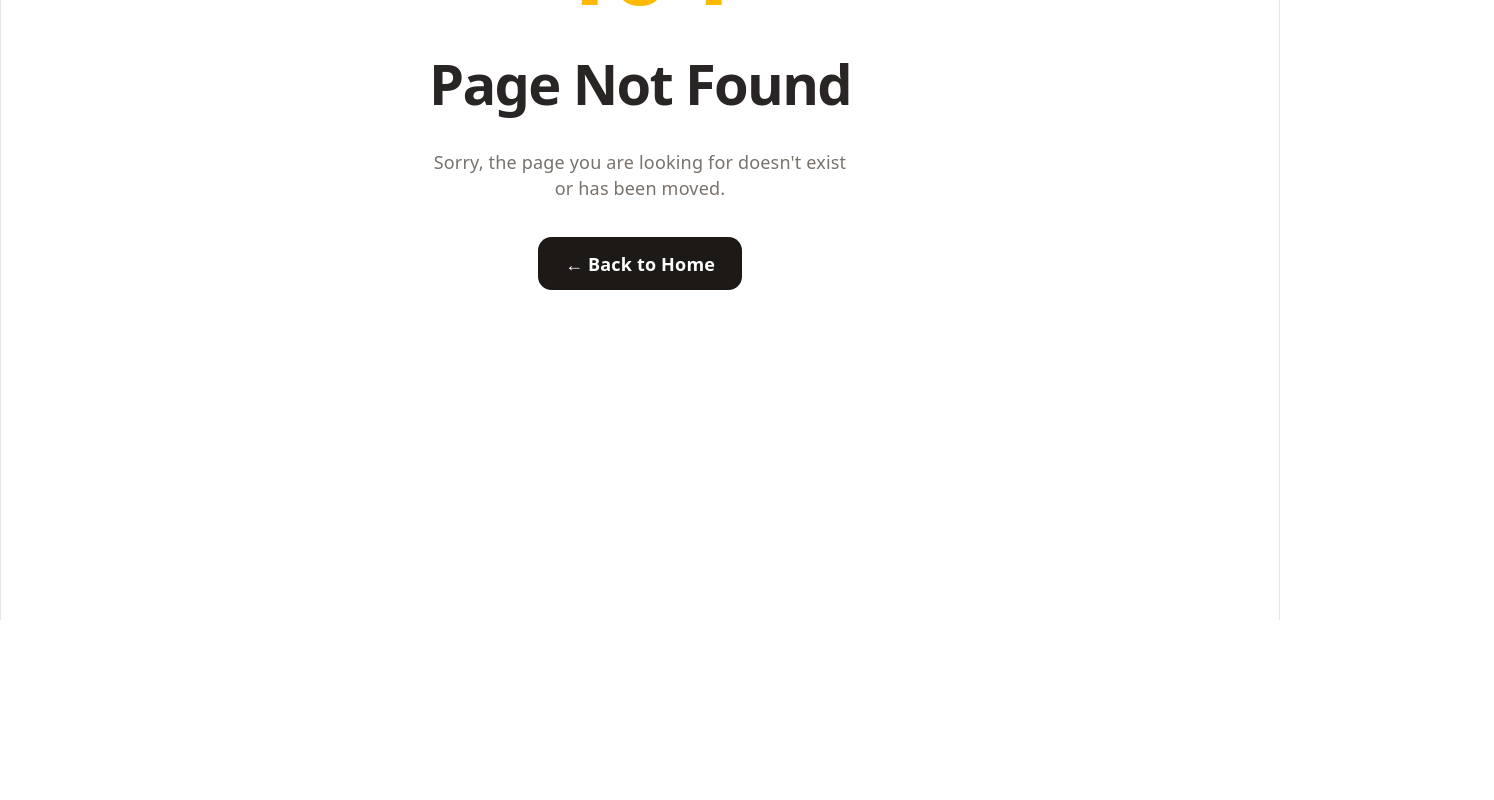
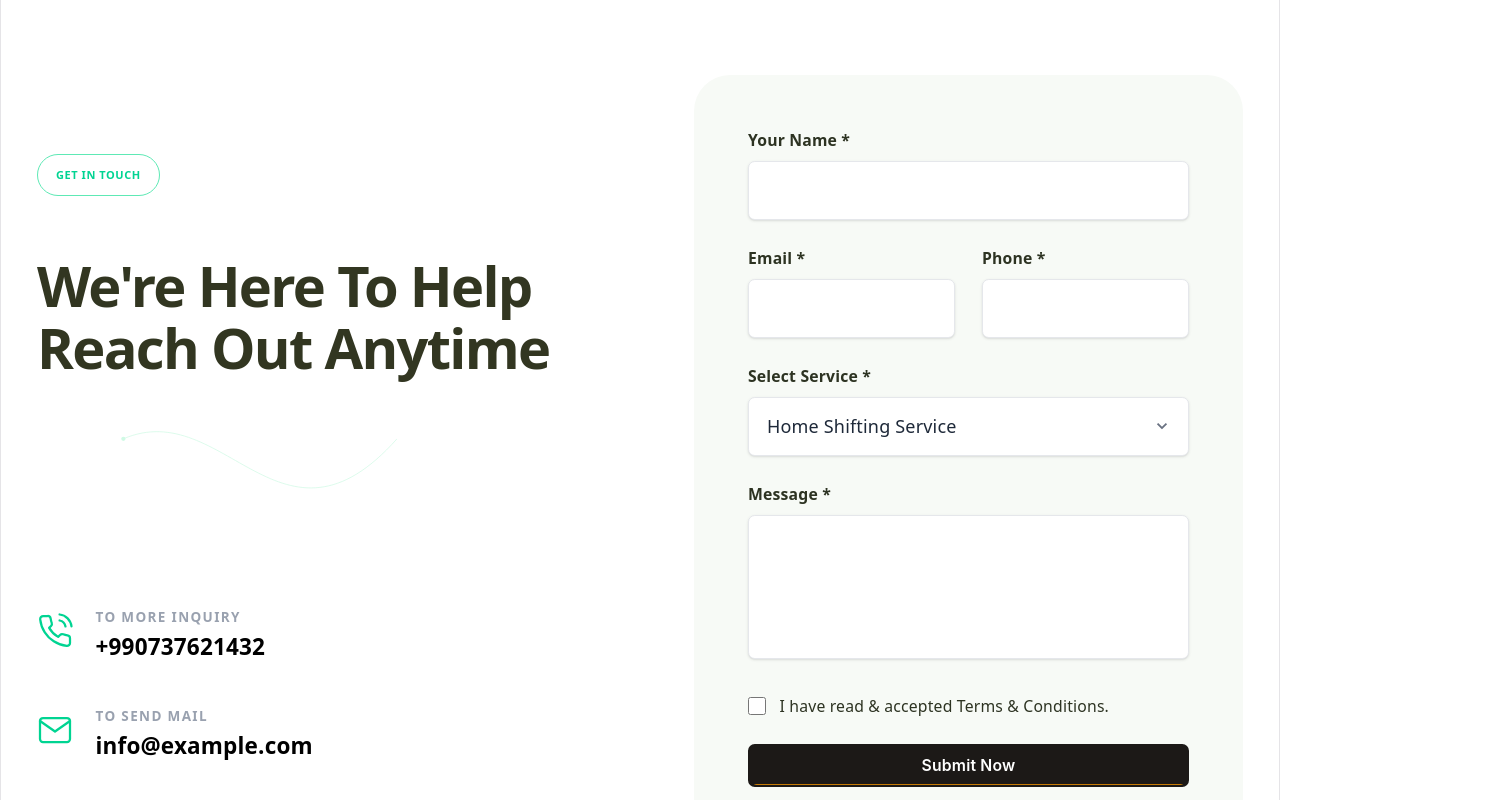
Before and after one commit to mdwasimdev1/service-management-frontend, a React (Vite) app: page /contact in a window 1280 px wide. Before the commit this address had no page. Shown: the part 180-980 px from the top of the page, 1494 px wide, since content can reach past the window. Before the commit the page ends 800 px from the top, so only its background shows below. Built offline with nearby package versions, Linux system fonts and the light colour scheme.

Commit message:
I Have Designed contact page

```diff
--- a/src/components/layout/Footer.tsx
+++ b/src/components/layout/Footer.tsx
@@ -13,12 +13,11 @@ const Footer = () => {
   return (
     <footer className="bg-[#111111] text-gray-400 font-sans relative overflow-hidden">
       {/* Background decorations - simple gradients to mimic the image's faint shapes */}
-      <div className="absolute top-0 left-0 w-[400px] h-[400px] bg-gradient-to-br from-teal-900/10 to-transparent opacity-50 rounded-full blur-3xl -translate-x-1/2 -translate-y-1/2 pointer-events-none"></div>
-      <div className="absolute bottom-0 right-0 w-[500px] h-[500px] bg-gradient-to-tl from-indigo-900/10 to-transparent opacity-50 rounded-full blur-3xl translate-x-1/3 translate-y-1/3 pointer-events-none"></div>
+
 
       {/* Subtle grid pattern overlay if needed, but keeping it simple for now */}
 
-      <div className="container mx-auto px-4 md:px-6 lg:px-8 max-w-7xl relative z-10 pt-20 pb-12">
+      <div className="container mx-auto px-4 md:px-6 lg:px-8 max-w-7xl relative z-10 pt-10 pb-5">
         <div className="grid grid-cols-1 md:grid-cols-2 lg:grid-cols-12 gap-10 lg:gap-8">
 
           {/* Column 1: Brand & About */}
@@ -172,10 +171,10 @@ const Footer = () => {
       </div>
 
       {/* Bottom Bar */}
-      <div className="border-t border-gray-800 py-6 mt-4 relative z-10">
+      <div className="border-t border-gray-800 py-5 mt-4 relative z-10">
         <div className="container mx-auto px-4 md:px-6 lg:px-8 max-w-7xl flex flex-col md:flex-row justify-between items-center gap-4 text-xs">
           <p className="text-gray-500">
-            Copyright 2026 <span className="text-white font-medium">Servic</span> | Design By <span className="text-white font-medium">Egens Lab</span>
+            Copyright 2026 <span className="text-white font-medium">Servic</span> | Design By <span className="text-white font-medium">MD Wasim</span>
           </p>
           <div className="flex gap-6 font-medium">
             <Link to="#" className="text-white hover:text-yellow-400 transition-colors">Support Policy</Link>
--- a/src/components/ui/CustomButton.tsx
+++ b/src/components/ui/CustomButton.tsx
@@ -35,7 +35,7 @@ export default function CustomButton({
     "cursor-pointer select-none whitespace-nowrap no-underline",
 
     // Shape & spacing
-    "rounded-lg px-5 py-2.5",
+    "rounded-md px-5 py-2.5",
 
     // Typography
     "font-semibold text-sm font-[Inter,system-ui,sans-serif] leading-none",
@@ -53,7 +53,7 @@ export default function CustomButton({
     "focus-visible:outline focus-visible:outline-[2.5px] focus-visible:outline-amber-500 focus-visible:outline-offset-[3px]",
 
     // Full-width form variant
-    fullWidth ? "w-full py-[14px] rounded-xl text-[0.9375rem]" : "",
+    fullWidth ? "w-full py-5 rounded-md text-[0.9375rem]" : "",
 
     className,
   ]
--- /dev/null
+++ b/src/pages/ContactPage.tsx
@@ -0,0 +1,150 @@
+import React from "react";
+import { FiPhoneCall, FiMail } from "react-icons/fi";
+import CustomButton from "../components/ui/CustomButton";
+
+const ContactPage: React.FC = () => {
+  return (
+    <div className="bg-white min-h-screen">
+      <div className="max-w-7xl mx-auto px-4 sm:px-6 lg:px-8 py-20 lg:py-28">
+        <div className="grid grid-cols-1 lg:grid-cols-2 gap-16 lg:gap-24 items-center">
+
+          {/* Left Column */}
+          <div className="flex flex-col items-start relative">
+            <span className="inline-block border border-emerald-300 text-emerald-400 text-[11px] font-bold px-4 py-1.5 rounded-full uppercase tracking-wider mb-6">
+              Get In Touch
+            </span>
+
+            <h1 className="text-5xl lg:text-6xl font-extrabold text-[#323621] leading-[1.1] mb-6">
+              We're Here To Help <br /> Reach Out Anytime
+            </h1>
+
+            {/* Decorative wavy line */}
+            <div className="hidden lg:block relative w-full h-32 mb-4 ml-16">
+              <svg
+                className="absolute top-0 left-0 w-64 h-full text-emerald-100"
+                viewBox="0 0 200 100"
+                fill="none"
+                xmlns="http://www.w3.org/2000/svg"
+              >
+                <path
+                  d="M 10 20 C 80 -10 120 110 200 20"
+                  stroke="currentColor"
+                  strokeWidth="0.5"
+                />
+                <circle cx="10" cy="20" r="1.5" fill="currentColor" />
+              </svg>
+            </div>
+
+            <div className="flex flex-col gap-10 mt-8">
+              {/* Phone Info */}
+              <div className="flex items-start gap-5">
+                <div className="mt-1">
+                  <FiPhoneCall className="w-8 h-8 text-emerald-400" strokeWidth={1.5} />
+                </div>
+                <div className="flex flex-col">
+                  <span className="text-gray-400 text-xs font-bold tracking-widest uppercase mb-1">
+                    To More Inquiry
+                  </span>
+                  <span className="text-xl font-bold text-black">
+                    +990737621432
+                  </span>
+                </div>
+              </div>
+
+              {/* Mail Info */}
+              <div className="flex items-start gap-5">
+                <div className="mt-1">
+                  <FiMail className="w-8 h-8 text-emerald-400" strokeWidth={1.5} />
+                </div>
+                <div className="flex flex-col">
+                  <span className="text-gray-400 text-xs font-bold tracking-widest uppercase mb-1">
+                    To Send Mail
+                  </span>
+                  <span className="text-xl font-bold text-black">
+                    info@example.com
+                  </span>
+                </div>
+              </div>
+            </div>
+          </div>
+
+          {/* Right Column - Form */}
+          <div className="bg-[#F7FAF6] p-8 md:p-12 rounded-[2rem] w-full">
+            <form className="flex flex-col gap-6" onSubmit={(e) => e.preventDefault()}>
+
+              <div className="flex flex-col gap-2">
+                <label className="text-sm font-bold text-[#2d3322]">Your Name *</label>
+                <input
+                  type="text"
+                  className="w-full border border-gray-200 bg-white rounded-md px-4 py-3.5 text-gray-800 focus:outline-none focus:border-emerald-400 focus:ring-1 focus:ring-emerald-400 transition-colors shadow-sm"
+                />
+              </div>
+
+              <div className="grid grid-cols-1 md:grid-cols-2 gap-6">
+                <div className="flex flex-col gap-2">
+                  <label className="text-sm font-bold text-[#2d3322]">Email *</label>
+                  <input
+                    type="email"
+                    className="w-full border border-gray-200 bg-white rounded-md px-4 py-3.5 text-gray-800 focus:outline-none focus:border-emerald-400 focus:ring-1 focus:ring-emerald-400 transition-colors shadow-sm"
+                  />
+                </div>
+                <div className="flex flex-col gap-2">
+                  <label className="text-sm font-bold text-[#2d3322]">Phone *</label>
+                  <input
+                    type="tel"
+                    className="w-full border border-gray-200 bg-white rounded-md px-4 py-3.5 text-gray-800 focus:outline-none focus:border-emerald-400 focus:ring-1 focus:ring-emerald-400 transition-colors shadow-sm"
+                  />
+                </div>
+              </div>
+
+              <div className="flex flex-col gap-2">
+                <label className="text-sm font-bold text-[#2d3322]">Select Service *</label>
+                <div className="relative">
+                  <select className="w-full border border-gray-200 bg-white rounded-md px-4 py-3.5 text-gray-800 appearance-none focus:outline-none focus:border-emerald-400 focus:ring-1 focus:ring-emerald-400 transition-colors shadow-sm">
+                    <option value="" disabled selected className="text-gray-400">Home Shifting Service</option>
+                    <option value="cleaning">Cleaning Service</option>
+                    <option value="repair">AC Repair Service</option>
+                    <option value="plumbing">Electric & Plumbing</option>
+                  </select>
+                  <div className="pointer-events-none absolute inset-y-0 right-0 flex items-center px-4 text-gray-500">
+                    <svg className="fill-current h-4 w-4" xmlns="http://www.w3.org/2000/svg" viewBox="0 0 20 20">
+                      <path d="M9.293 12.95l.707.707L15.657 8l-1.414-1.414L10 10.828 5.757 6.586 4.343 8z" />
+                    </svg>
+                  </div>
+                </div>
+              </div>
+
+              <div className="flex flex-col gap-2">
+                <label className="text-sm font-bold text-[#2d3322]">Message *</label>
+                <textarea
+                  className="w-full border border-gray-200 bg-white rounded-md px-4 py-3.5 text-gray-800 focus:outline-none focus:border-emerald-400 focus:ring-1 focus:ring-emerald-400 transition-colors shadow-sm h-32 resize-none"
+                />
+              </div>
+
+              <div className="flex items-center gap-3 mt-2">
+                <input
+                  type="checkbox"
+                  id="terms"
+                  className="w-4 h-4 rounded border-gray-300 text-emerald-500 focus:ring-emerald-500 cursor-pointer"
+                />
+                <label htmlFor="terms" className="text-sm text-[#2d3322] cursor-pointer">
+                  I have read & accepted Terms & Conditions.
+                </label>
+              </div>
+
+              <CustomButton
+                type="submit"
+                variant="primary"
+              >
+                Submit Now
+              </CustomButton>
+            </form>
+          </div>
+
+        </div>
+      </div>
+    </div>
+  );
+};
+
+export default ContactPage;
--- a/src/router.tsx
+++ b/src/router.tsx
@@ -8,6 +8,7 @@ import HomePage from "./pages/HomePage";
 import LoginPage from "./pages/LoginPage";
 import RequestServicePage from "./pages/RequestServicePage";
 import NotFoundPage from "./pages/NotFoundPage";
+import ContactPage from "./pages/ContactPage";
 
 // Service pages
 import AcRepairPage from "./pages/services/AcRepairPage";
@@ -28,6 +29,7 @@ const router = createBrowserRouter([
       { index: true, element: <HomePage /> },
       { path: "login", element: <LoginPage /> },
       { path: "request", element: <RequestServicePage /> },
+      { path: "contact", element: <ContactPage /> },
 
       // ── Service category pages ───────────────────────────────────
       { path: "services/ac-repair", element: <AcRepairPage /> },
```
